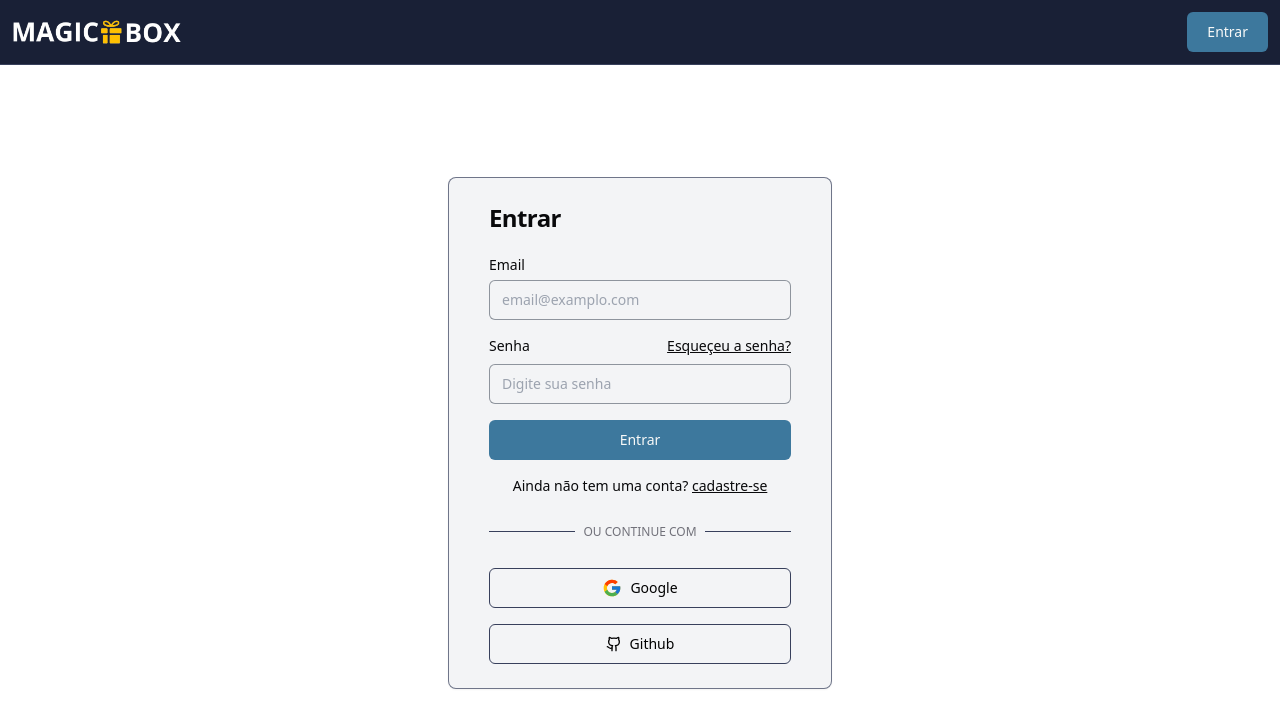
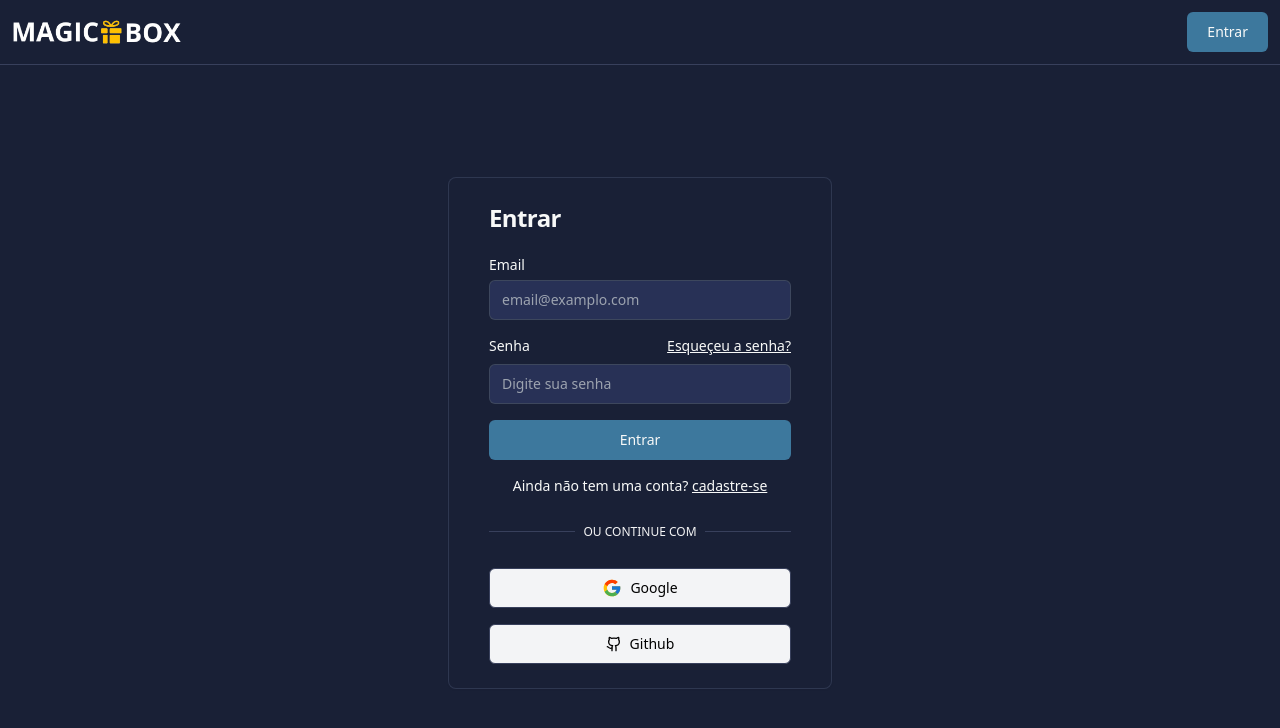
Before and after one commit to ojefersoncode/Percentual-app, a Next.js app: page /auth/signin in a window 1280 px wide. Shown: the top 728 px of the page. Built offline with nearby package versions, Linux system fonts and the light colour scheme; no server answers.

Commit message:
Edit Home and landing redirect

```diff
--- a/app/Withdraw/page.tsx
+++ /dev/null
@@ -1,15 +0,0 @@
-import { createClient } from '../../utils/supabase/server';
-import { redirect } from 'next/navigation';
-import { getUser } from '../../utils/supabase/queries';
-import Withdraw from '@/components/pages/Withdraw';
-
-export default async function WithdrawPage() {
-  const supabase = await createClient();
-
-  const user = await getUser(supabase);
-  if (!user) {
-    return redirect('/auth/signin');
-  }
-
-  return <Withdraw user={user} />;
-}
--- a/app/auth/[id]/page.tsx
+++ b/app/auth/[id]/page.tsx
@@ -27,7 +27,7 @@ export default async function SignIn(props: {
   }
 
   return (
-    <div className="flex flex-col h-screen max-md:h-dvh bg-white dark:bg-background touch-pan-x touch-pan-y">
+    <div className="flex flex-col h-screen max-md:h-dvh bg-background dark:bg-background touch-pan-x touch-pan-y">
       <Navbar user={user} />
       <div className="flex grow justify-center items-center">
         <AuthForm state={currState} />
--- a/app/page.tsx
+++ b/app/page.tsx
@@ -1,20 +1,24 @@
+// app/page.tsx
+import { redirect } from 'next/navigation';
 import { CarouselBanner } from '@/components/landing/CarrouselBanner';
 import { FAQ } from '../components/landing/FAQ';
-import { HowItWorks } from '../components/landing/HowItWorks';
 import { Navbar } from '../components/landing/Navbar';
 import { createClient } from '../utils/supabase/server';
 import Cards from '@/components/HomeComponents/Cards';
 import Footer from '@/components/HomeComponents/Footer';
 
 export default async function LandingPage() {
-  const supabase = await createClient();
+  const supabase = createClient();
 
   const {
     data: { user }
-  } = await supabase.auth.getUser();
+  } = await (await supabase).auth.getUser();
+
+  if (user) {
+    redirect('/home');
+  }
 
   return (
-    <>
     <div className="w-full bg-background dark:bg-background overflow-hidden touch-pan-x touch-pan-y">
       <div className="flex w-full items-center justify-center z-40 fixed">
         <Navbar user={user} />
@@ -33,6 +37,5 @@ export default async function LandingPage() {
       </div>
       <Footer />
     </div>
-    </>
   );
 }
--- a/components/HomeComponents/Navbar.tsx
+++ b/components/HomeComponents/Navbar.tsx
@@ -9,8 +9,7 @@ const DATA = {
   navbar: [
     { href: '/Home', label: 'Home' },
     { href: '/Spin', label: 'Roleta' },
-    { href: '/History', label: 'Histórico' },
-    { href: '/Withdraw', label: 'Saque' }
+    { href: '/History', label: 'Histórico' }
   ]
 };
 
--- a/components/pages/AuthForm.tsx
+++ b/components/pages/AuthForm.tsx
@@ -1,7 +1,6 @@
 'use client';
 import Link from 'next/link';
 import { Github } from 'lucide-react';
-
 import { Button } from '../ui/button';
 import {
   Card,
@@ -64,7 +63,7 @@ export function AuthForm({ state }: { state: AuthState }) {
         setLoading(true);
         try {
           await api.passwordSignin({ email, password });
-          router.replace('/');
+          router.replace('/home');
         } catch (e) {
           if (e instanceof Error) {
             toast({
@@ -117,8 +116,8 @@ export function AuthForm({ state }: { state: AuthState }) {
             title: 'Sua senha foi atualizada',
             description: 'Redirecionando para pagina inicial...'
           });
-          setTimeout(() => router.replace('/'), 3000);
-          router.replace('/');
+          setTimeout(() => router.replace('/home'), 3000);
+          router.replace('/home');
         } catch (e) {
           if (e instanceof Error) {
             toast({
@@ -154,7 +153,7 @@ export function AuthForm({ state }: { state: AuthState }) {
 
   const currState = stateInfo[authState];
   return (
-    <Card className="mx-auto w-96 px-4 border border-border/70 dark:border-border bg-gray-100 dark:bg-subbackground touch-pan-x touch-pan-y">
+    <Card className="mx-auto w-96 px-4 text-text dark:text-text border border-border/70 dark:border-border bg-background dark:bg-background touch-pan-x touch-pan-y">
       <CardHeader>
         <CardTitle className="text-2xl">{currState.title}</CardTitle>
         {currState.description && (
@@ -169,7 +168,7 @@ export function AuthForm({ state }: { state: AuthState }) {
               <Input
                 id="email"
                 type="email"
-                className="text-black dark:text-text bg-gray-100 dark:bg-subbackground border border-gray-600 dark:border-border"
+                className="text-text dark:text-text bg-subbackground dark:bg-subbackground border border-gray-600 dark:border-border"
                 placeholder="email@examplo.com"
                 value={email}
                 onChange={(e) => setEmail(e.target.value)}
@@ -195,7 +194,7 @@ export function AuthForm({ state }: { state: AuthState }) {
               <Input
                 id="password"
                 placeholder="Digite sua senha"
-                className="text-black dark:text-text bg-gray-100 dark:bg-subbackground border border-gray-600 dark:border-border"
+                className="text-black dark:text-text bg-subbackground dark:bg-subbackground border border-gray-600 dark:border-border"
                 type="password"
                 disabled={loading}
                 value={password}
@@ -255,7 +254,7 @@ export function AuthForm({ state }: { state: AuthState }) {
                   <span className="w-full border-t"></span>
                 </div>
                 <div className="relative flex justify-center text-xs uppercase">
-                  <span className="bg-gray-100 dark:bg-subbackground px-2 text-muted-foreground">
+                  <span className="bg-background dark:bg-subbackground px-2 text-muted">
                     Ou continue com
                   </span>
                 </div>
--- a/components/pages/Spin.tsx
+++ b/components/pages/Spin.tsx
@@ -398,7 +398,7 @@ export function Spin({ user }: { user: User }) {
                   </p>
                 </div>
                 <div className=" flex justify-center items-center">
-                  <span className="font-medium text-sm max-md:text-xs bg-subbackground px-4 py-1 rounded-t-xl">
+                  <span className="font-medium text-text text-sm max-md:text-xs bg-subbackground px-4 py-1 rounded-t-xl">
                     R$ {item.price}
                   </span>
                 </div>
--- a/components/pages/Withdraw.tsx
+++ /dev/null
@@ -1,12 +0,0 @@
-'use client';
-
-import { User } from '@supabase/supabase-js';
-import Cards from '../HomeComponents/Cards';
-
-export default function Withdraw({ user }: { user: User }) {
-  return (
-    <div>
-      <Cards />
-    </div>
-  );
-}
```
Lines whose indentation alone changed are shown as unchanged.
